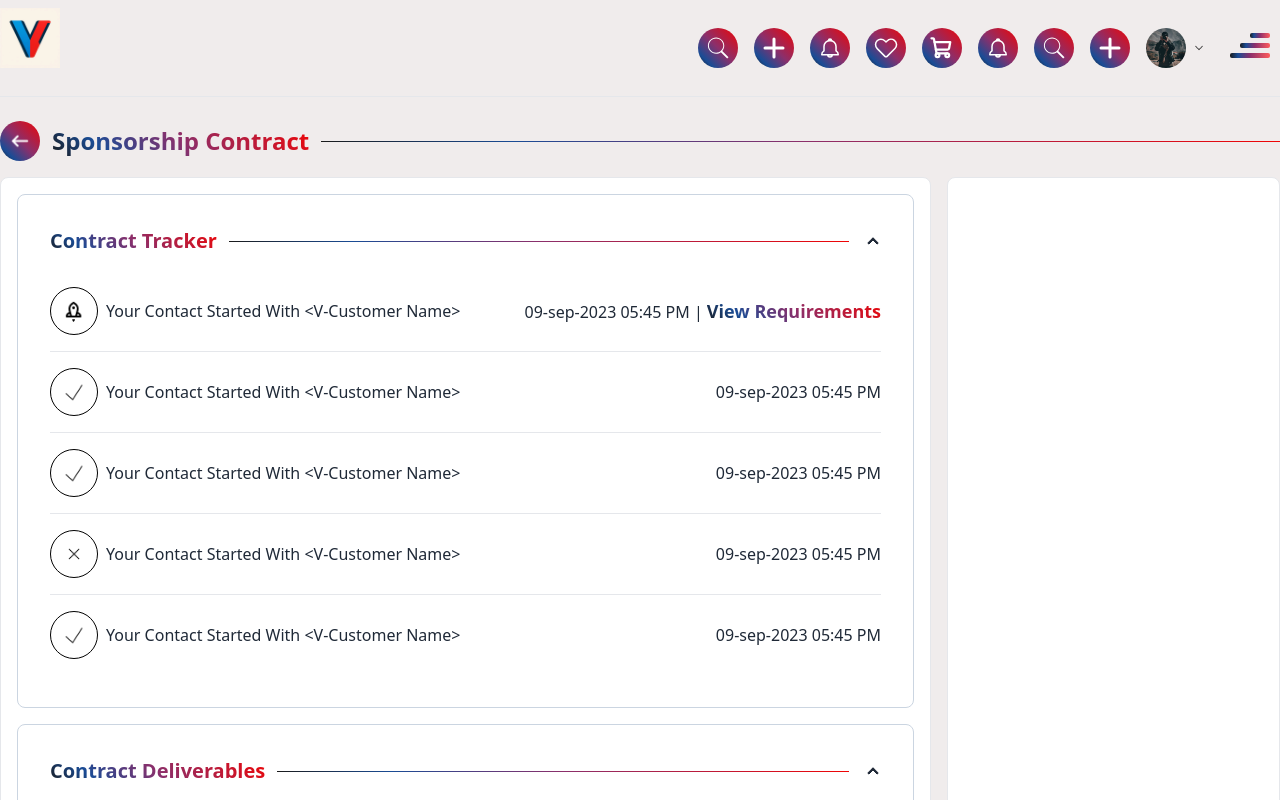
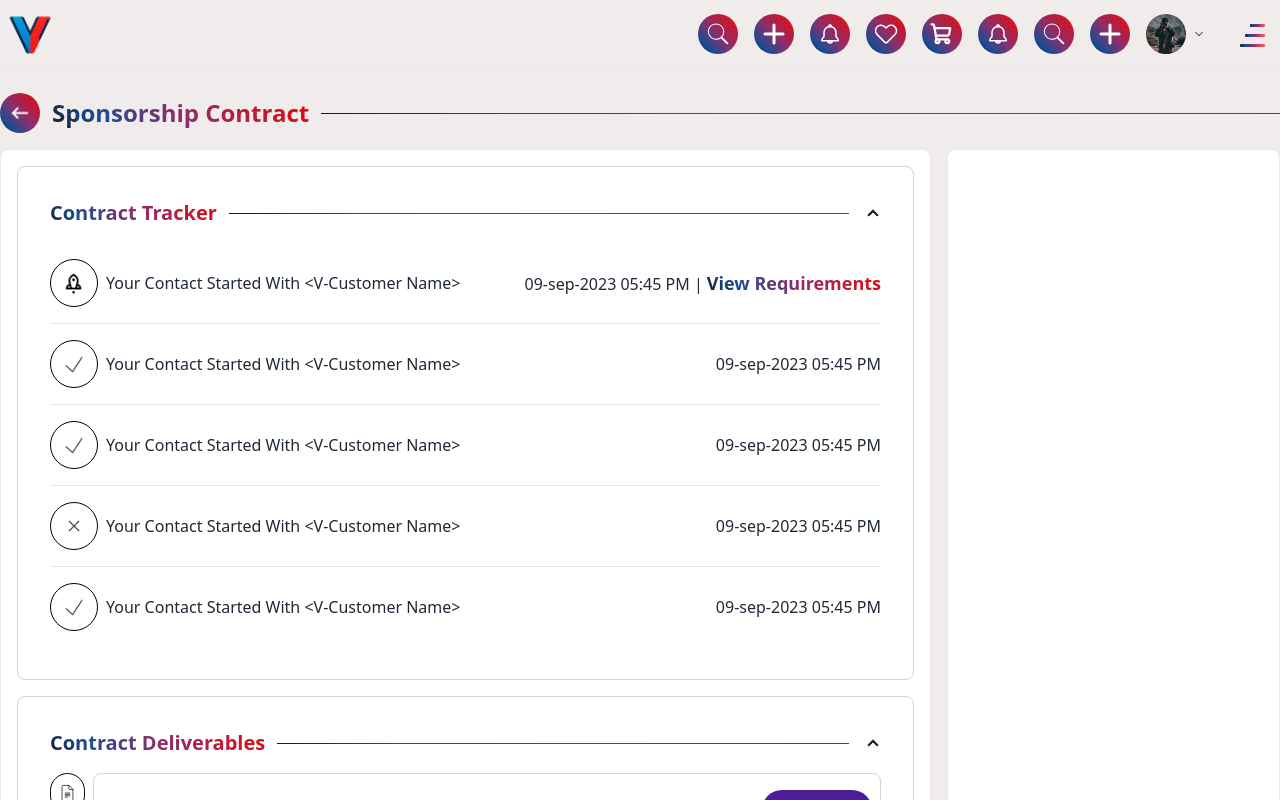
Before and after one commit to AHmedEMadEG/vverse-task, a Next.js app: page / in a window 1280 px wide. Shown: the top 800 px of the page. Built offline with nearby package versions, Linux system fonts and the light colour scheme.

Commit message:
fix: updated navbar styles

```diff
--- a/components/navbar/BurgerMenu.tsx
+++ b/components/navbar/BurgerMenu.tsx
@@ -4,7 +4,7 @@ const BurgerMenu = () => {
       <div tabIndex={0} role="button">
         <svg
           width="60"
-          height="80"
+          height="40"
           viewBox="0 0 60 80"
           xmlns="http://www.w3.org/2000/svg"
         >
@@ -25,25 +25,25 @@ const BurgerMenu = () => {
 
           <rect
             x="30"
-            y="25"
-            width="20"
-            height="5"
+            y="20"
+            width="30"
+            height="6"
             rx="2"
             fill="url(#ladderGradient)"
           />
           <rect
             x="20"
-            y="35"
-            width="30"
-            height="5"
+            y="40"
+            width="40"
+            height="6"
             rx="2"
             fill="url(#ladderGradient)"
           />
           <rect
             x="10"
-            y="45"
-            width="40"
-            height="5"
+            y="60"
+            width="50"
+            height="6"
             rx="2"
             fill="url(#ladderGradient)"
           />
@@ -51,7 +51,7 @@ const BurgerMenu = () => {
       </div>
       <ul
         tabIndex={0}
-        className="dropdown-content menu bg-base-100 rounded-box z-[1] w-52 p-2 shadow"
+        className="mt-4 dropdown-content menu bg-base-100 rounded-box z-[1] w-52 p-2 shadow"
       >
         <li>
           <a>Item 1</a>
--- a/layouts/Navbar.tsx
+++ b/layouts/Navbar.tsx
@@ -4,7 +4,7 @@ import NavItem from "@/components/navbar/NavItem";
 
 const Navbar = () => {
   return (
-    <div className="container mx-auto flex justify-between py-2">
+    <div className="container mx-auto flex justify-between py-1">
       <div>
         <img src="/logo.png" alt="logo" width={60} height={60} />
       </div>
```
Also changed, not shown: public/logo.png.
